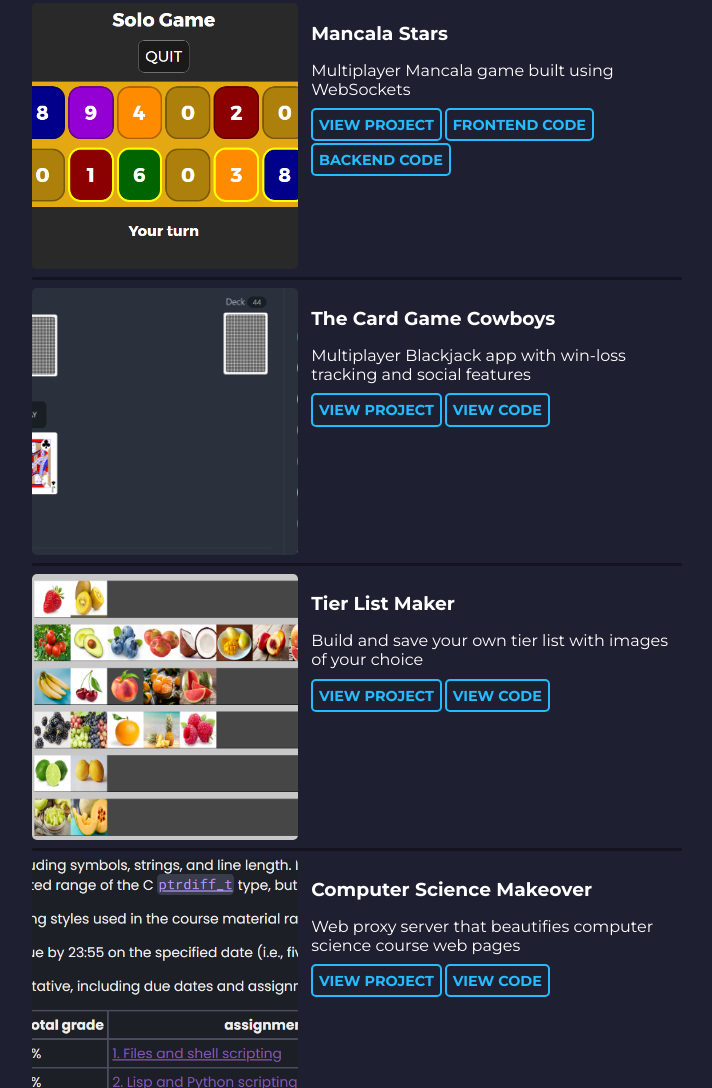
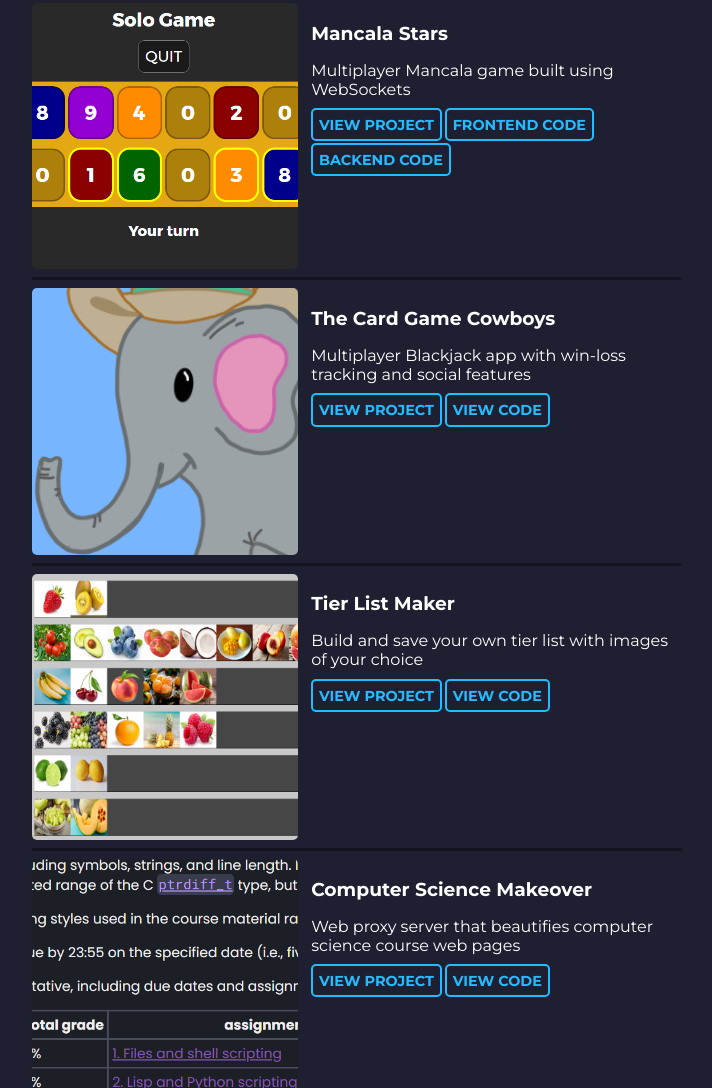
Before and after one commit to NeekTheGiraffe/neekthegiraffe.github.io, a plain HTML site: page index.html in a window 1280 px wide. Shown: the part 637-1725 px from the top of the page, without its empty margins (283-995 px from the left). Drawn offline with Linux system fonts and the light colour scheme.

Commit message:
Update card games logo

```diff
--- a/index.html
+++ b/index.html
@@ -69,7 +69,7 @@
                 <hr>
 
                 <div class="portfolio-entry">
-                    <img class="app-img" src="resources/card-game.png" alt="Game of Blackjack">
+                    <img class="app-img" src="resources/elephant.png" alt="Game of Blackjack">
                     <div class="portfolio-entry-info">
                         <h3>The Card Game Cowboys</h3>
                         <p>Multiplayer Blackjack app with win-loss tracking and social features</p>
```
Also changed, not shown: resources/card-game.png (deleted), resources/elephant.png (added).
